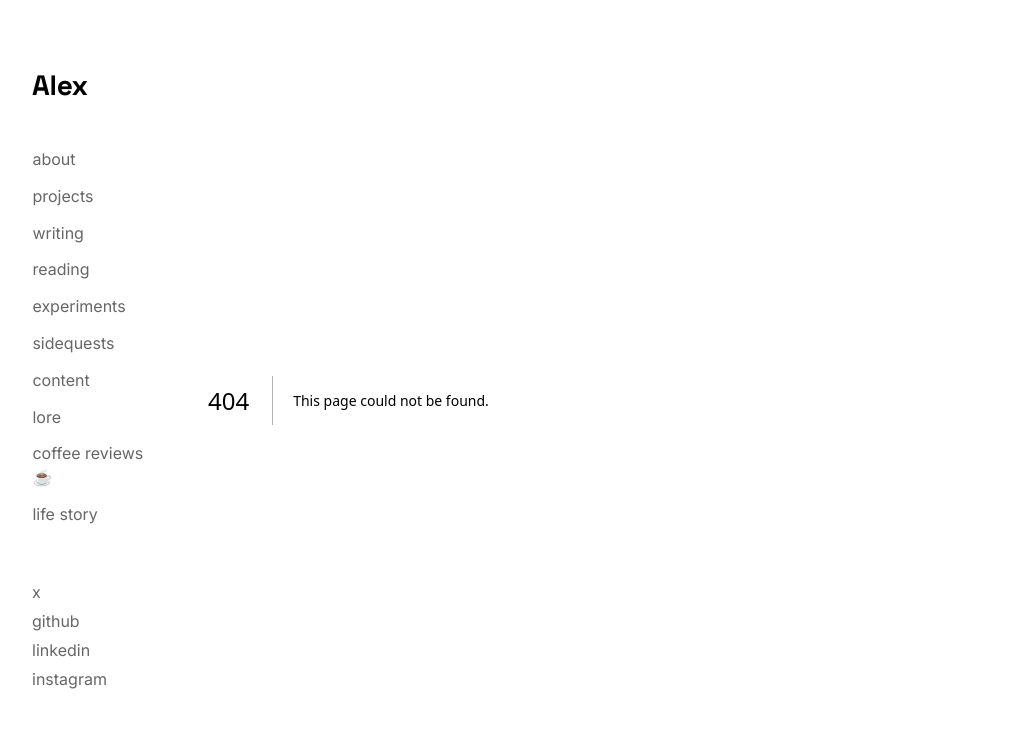
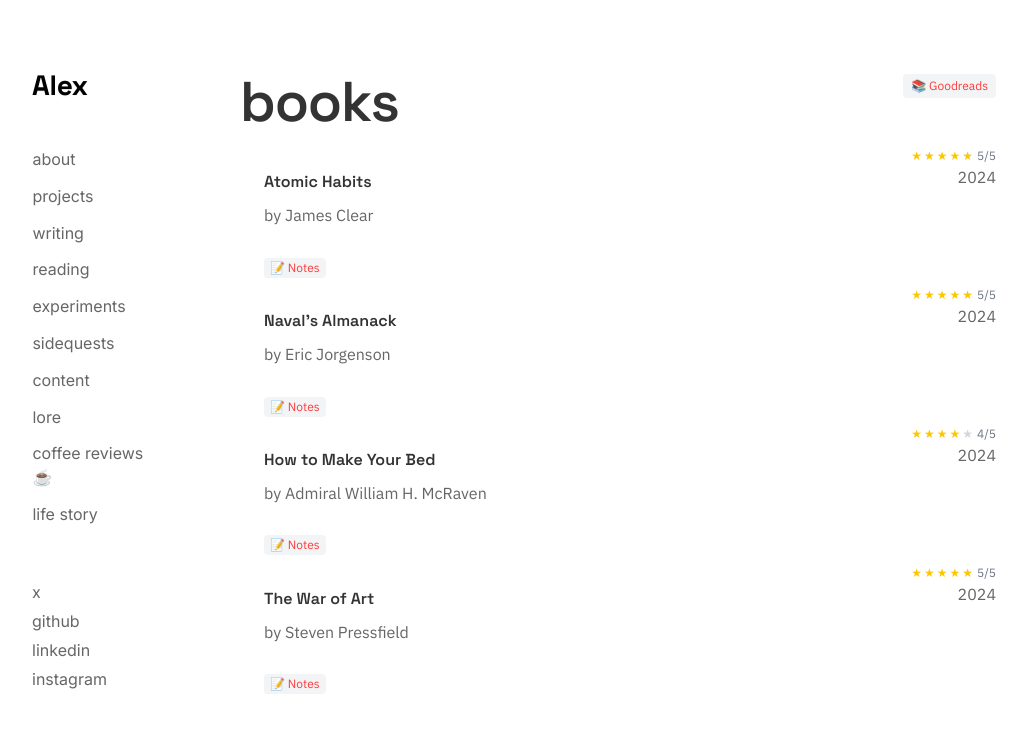
Before and after one commit to alexshibu1/alexshibu.com, a Next.js app: page /read in a window 1280 px wide. Before the commit this address had no page. Shown: the top 730 px of the page, without its empty margins (48-1075 px from the left). Built offline with nearby package versions, Linux system fonts and the light colour scheme.

Commit message:
books page

```diff
--- /dev/null
+++ b/app/read/page.tsx
@@ -0,0 +1,113 @@
+"use client";
+
+import Link from "next/link";
+
+type Book = {
+  title: string;
+  author: string;
+  rating: number; // out of 5
+  dateRead: string;
+  notes?: string; // slug of the essay with notes, or null if no notes
+};
+
+const books: Book[] = [
+  {
+    title: "Atomic Habits",
+    author: "James Clear",
+    rating: 5,
+    dateRead: "2024",
+    notes: "atomic-habits-notes",
+  },
+  {
+    title: "Naval's Almanack",
+    author: "Eric Jorgenson",
+    rating: 5,
+    dateRead: "2024",
+    notes: "naval-almanack-notes",
+  },
+  {
+    title: "How to Make Your Bed",
+    author: "Admiral William H. McRaven",
+    rating: 4,
+    dateRead: "2024",
+    notes: "make-your-bed-notes",
+  },
+  {
+    title: "The War of Art",
+    author: "Steven Pressfield",
+    rating: 5,
+    dateRead: "2024",
+    notes: "war-of-art-notes",
+  },
+];
+
+function StarRating({ rating }: { rating: number }) {
+  return (
+    <div className="flex items-center gap-0.5">
+      {[1, 2, 3, 4, 5].map((star) => (
+        <span
+          key={star}
+          className={`text-xs ${
+            star <= rating ? "text-yellow-400" : "text-gray-300"
+          }`}
+        >
+          ★
+        </span>
+      ))}
+      <span className="ml-0.5 text-xs text-gray-500">{rating}/5</span>
+    </div>
+  );
+}
+
+function BookItem({ book }: { book: Book }) {
+  return (
+    <li className="book-item">
+      <div className="flex justify-between items-start">
+        <div className="flex-1">
+          <h3 className="text-sm font-medium text-gray-900 leading-tight">
+            {book.title}
+          </h3>
+          <p className="text-xs text-gray-600 leading-tight -mt-0.5">
+            by {book.author}
+          </p>
+        </div>
+        <div className="text-right ml-3">
+          <StarRating rating={book.rating} />
+          <p className="text-xs text-gray-500">{book.dateRead}</p>
+        </div>
+      </div>
+      {book.notes && (
+        <Link
+          href={`/essay/${book.notes}`}
+          className="inline-flex items-center gap-0.5 px-1.5 py-0.5 text-xs bg-gray-100 text-gray-700 rounded hover:bg-gray-200 transition-colors"
+        >
+          📝 Notes
+        </Link>
+      )}
+    </li>
+  );
+}
+
+export default function ReadingPage() {
+  return (
+    <main className="page-content">
+      <div className="flex items-center justify-between mb-1">
+        <h1 className="hero-heading">books</h1>
+        <a
+          href="https://www.goodreads.com/user/show/162066297-alex-shibu"
+          target="_blank"
+          rel="noopener noreferrer"
+          className="inline-flex items-center gap-1 px-2 py-1 text-xs bg-gray-100 text-gray-700 rounded hover:bg-gray-200 transition-colors"
+        >
+          📚 Goodreads
+        </a>
+      </div>
+
+      <ul className="books-list mt-1">
+        {books.map((book, index) => (
+          <BookItem key={index} book={book} />
+        ))}
+      </ul>
+    </main>
+  );
+}
--- a/app/writing/WritingClient.tsx
+++ b/app/writing/WritingClient.tsx
@@ -2,6 +2,7 @@
 
 import Link from "next/link";
 import { useState } from "react";
+import { useSearchParams } from "next/navigation";
 
 type EssayMeta = {
   slug: string;
@@ -56,9 +57,20 @@ function FilterButtons({
 }
 
 export default function WritingClient({ essays }: { essays: EssayMeta[] }) {
+  const searchParams = useSearchParams();
+  const urlFilter = searchParams.get("filter");
+
   const [activeFilter, setActiveFilter] = useState<
     "all" | "essay" | "thought" | "book"
-  >("all");
+  >(
+    urlFilter === "book"
+      ? "book"
+      : urlFilter === "essay"
+      ? "essay"
+      : urlFilter === "thought"
+      ? "thought"
+      : "all"
+  );
 
   // Filter essays based on active filter
   const filteredEssays = essays.filter((essay) => {
```
